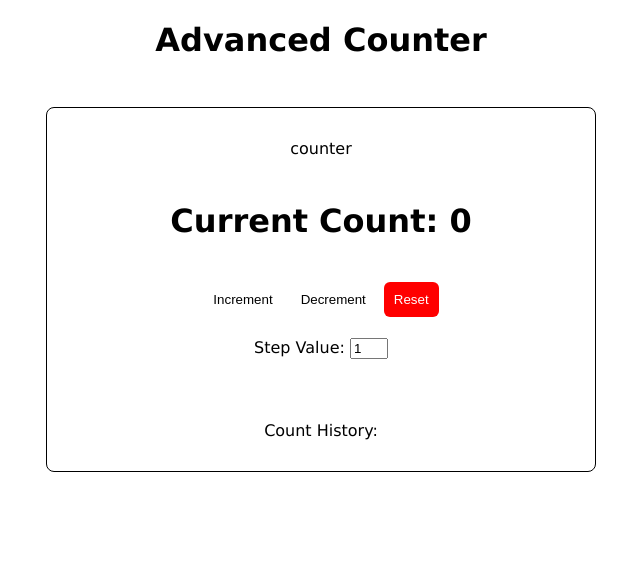
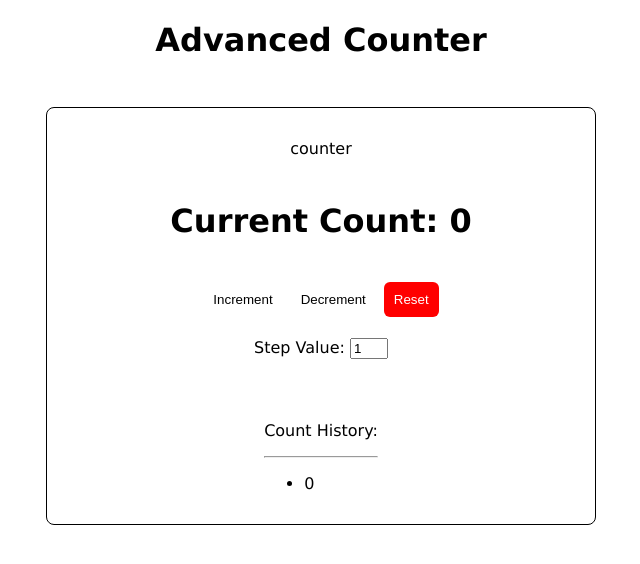
Before and after one commit to vbolden/Advanced_counter, a React (Vite) app: page / in a window 1280 px wide. Shown: the top 564 px of the page, without its empty margins (319-959 px from the left). Built offline with nearby package versions, Linux system fonts and the light colour scheme.

Commit message:
updated count useState to return 0 is no history is found, fixed useEffect to add count to history and save in local storage

```diff
--- a/src/components/Counter.tsx
+++ b/src/components/Counter.tsx
@@ -1,20 +1,36 @@
 import { useState, useEffect } from "react";
 
-function Counter () {
+function Counter() {
     // USE STATES FOR COUNT AND STEP VALUE
-    const [count, setCount] = useState(0);
+    const [count, setCount] = useState(() => {
+        const saved = localStorage.getItem("countHistory");
+        if(saved) {
+            const parsed = JSON.parse(saved);
+            return parsed[parsed.length - 1];
+        } return 0
+    });
     const [stepValue, setStepValue] = useState<number>(1);
     // USE STATE FOR COUNT HISTORY
-    const [history, setHistory] = useState<string[]>([]);
+    const [history, setHistory] = useState<number[]>(() => {
+        const saved = localStorage.getItem('countHistory');
+        return saved ? JSON.parse(saved) : [];
+    });
 
     useEffect(() => {
+        setHistory((prevHistory) => {
+            if(prevHistory[prevHistory.length - 1] === count) {
+                return prevHistory // PREVENTS DUPLICATES
+            }
 
-    })
+            const updated = [...prevHistory, count];
+            localStorage.setItem("countHistory", JSON.stringify(updated));
+            return updated;
+        })
+    }, [count]);
 
     // FUNCTIONS FOR INCREMENT, DECREMENT, AND RESET COUNT
     const add = () => {
         setCount(count + stepValue)
-
     }
 
     const sub = () => {
@@ -25,6 +41,10 @@ function Counter () {
     const reset = () => {
         setCount(0)
         setStepValue(1)
+
+        const resetHistory = [0]
+        setHistory(resetHistory)
+        localStorage.setItem("countHistory", JSON.stringify(resetHistory))
     }
 
     // HANDLE STEP VALUE CHANGE
@@ -51,6 +71,13 @@ function Counter () {
 
             <div className="count-history">
                 <p>Count History: </p>
+                <hr />
+                <div className="history">
+                    <ul>
+                        {history.map((value, index) =>
+                            <li key={index}>{value}</li>)}
+                    </ul>
+                </div>
             </div>
         </div>
     )
```
